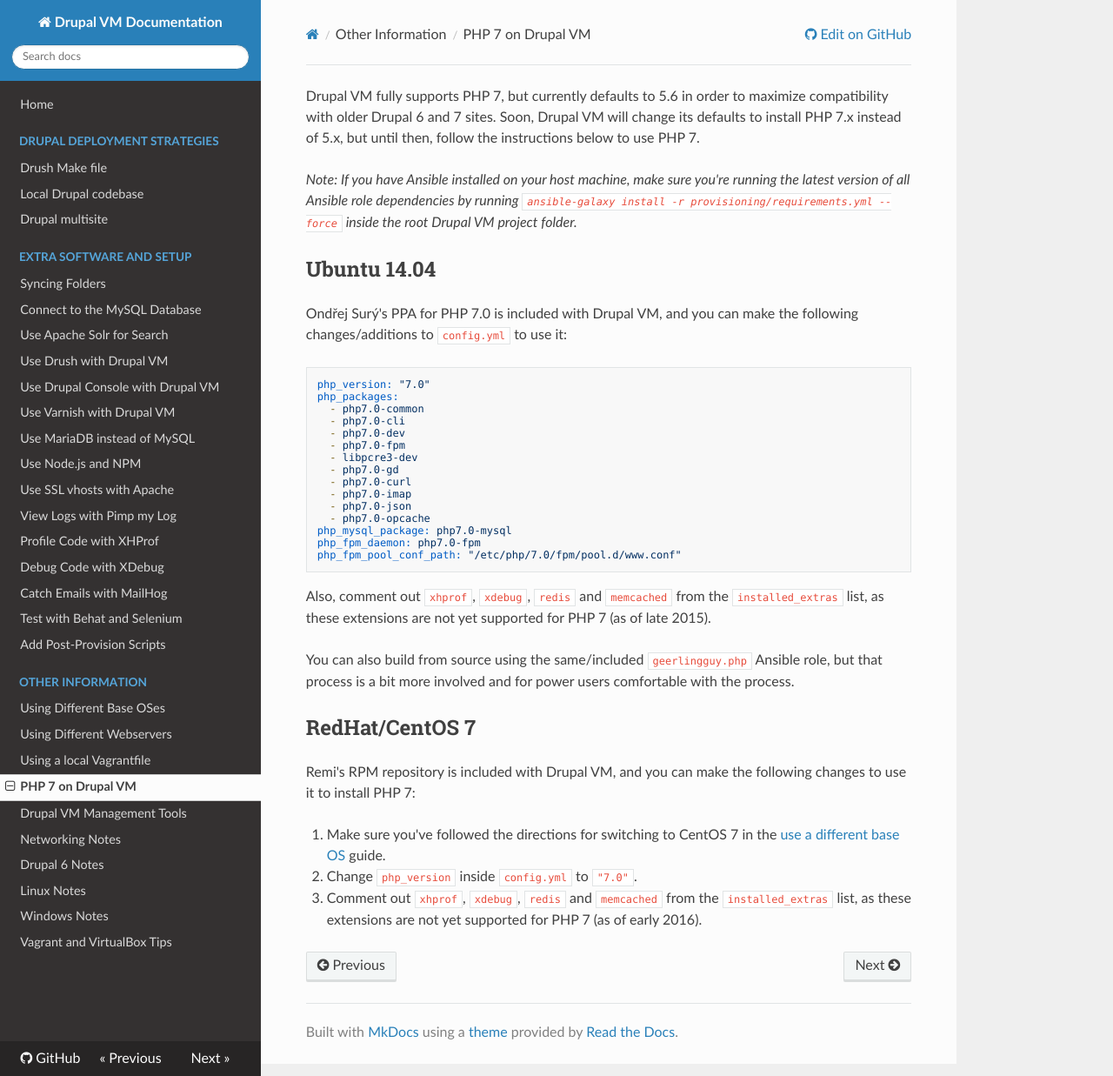
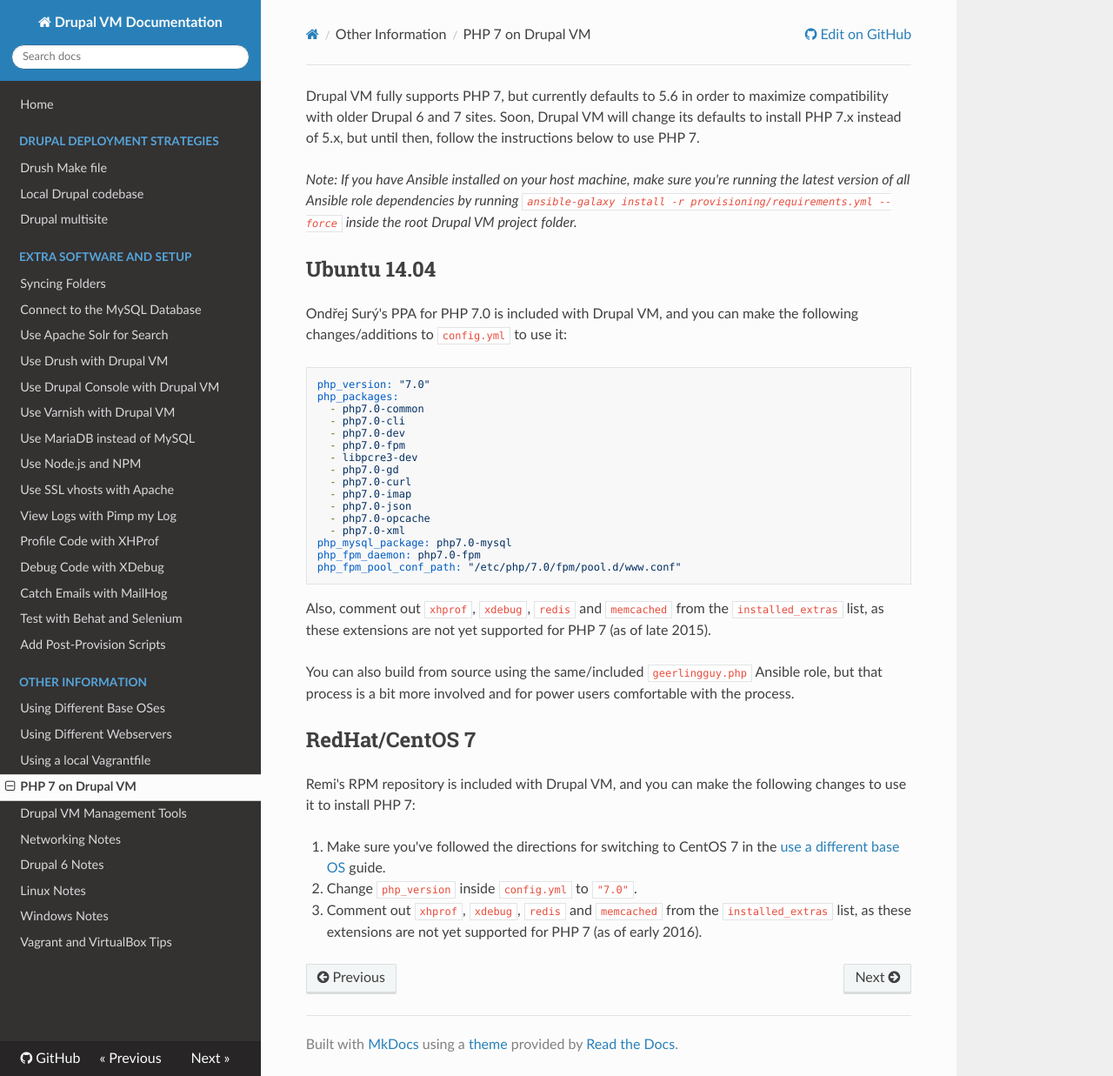
Before and after one commit to geerlingguy/drupal-vm, an MkDocs documentation site: the page built from docs/other/php-7.md, in a window 1280 px wide and 1237 px high. Shown: the whole window at 87% size. Built offline with MkDocs 1.6.1, drawn with Linux system fonts in a browser that asks for light colours; nearby versions of some CDN libraries; old or Windows-style settings are respelled for this version of MkDocs.

Commit message:
PR #492 follow-up and Fixes #491: Update docs and add php7.0-xml for Ubuntu.

```diff
--- a/docs/other/php-7.md
+++ b/docs/other/php-7.md
@@ -19,6 +19,7 @@ php_packages:
   - php7.0-imap
   - php7.0-json
   - php7.0-opcache
+  - php7.0-xml
 php_mysql_package: php7.0-mysql
 php_fpm_daemon: php7.0-fpm
 php_fpm_pool_conf_path: "/etc/php/7.0/fpm/pool.d/www.conf"
```
